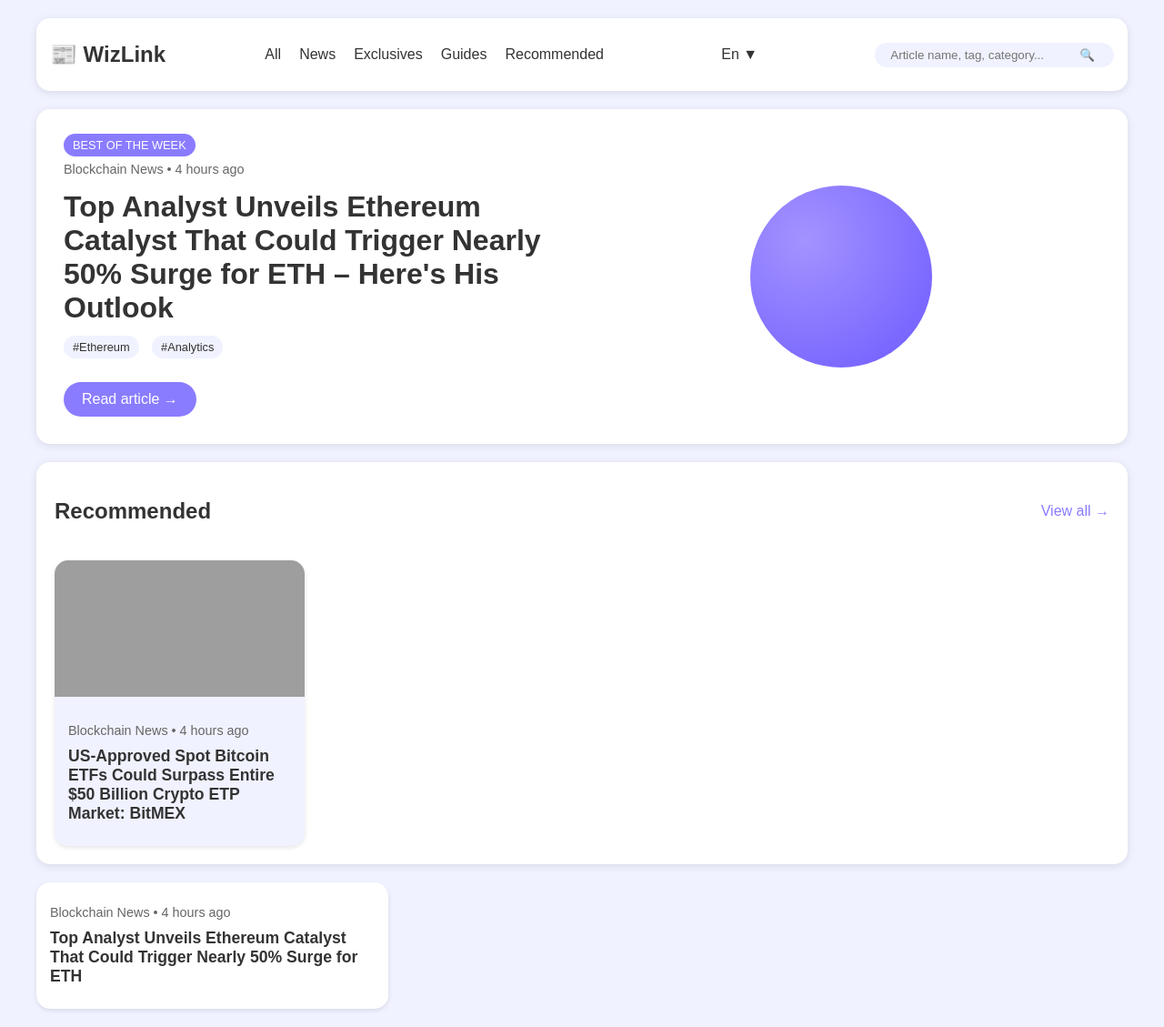
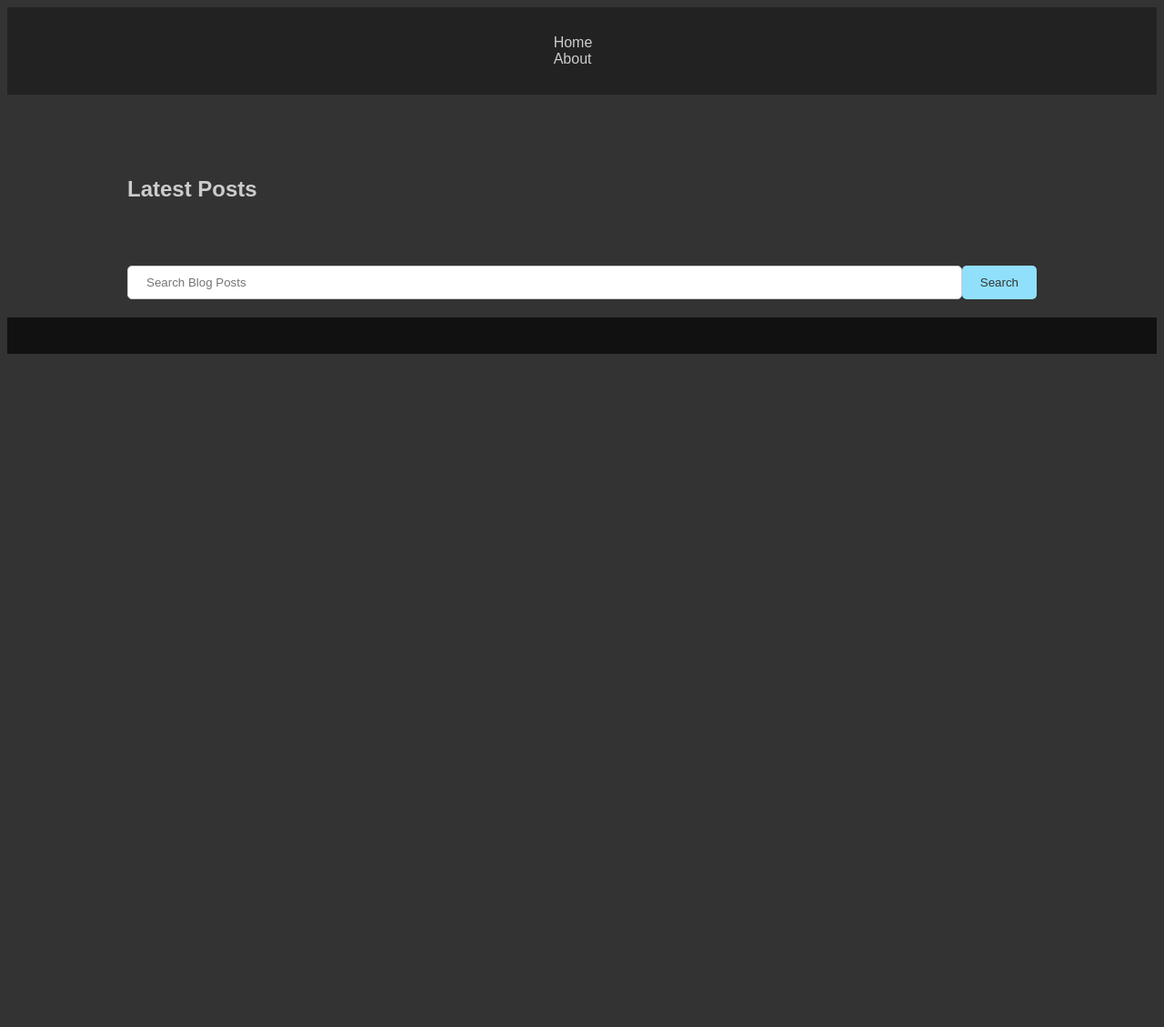
Before and after one commit to Coder-Harshit/WizLink, a Django app: page /viewer/ in a window 1280 px wide. Shown: the whole page at 91% size. After the commit the page ends 389 px from the top, so only its background shows below. Run offline with Django 5.2, Linux system fonts and the light colour scheme; a user stored in the database is signed in; grey boxes are pictures that could not be loaded.

Commit message:
gemini homepage

```diff
--- a/static/viewer/css/homepage.css
+++ b/static/viewer/css/homepage.css
@@ -1,242 +1,146 @@
-:root {
-    --primary-bg: #f0f2ff;
-    --card-bg: #ffffff;
-    --primary-text: #333333;
-    --secondary-text: #666666;
-    --accent: #8a7cff;
+/* Global Styles */
+body {
+    font-family: sans-serif;
+    background-color: #333333;
+    color: #cccccc;
 }
 
-body {
-    font-family: Arial, sans-serif;
-    background-color: var(--primary-bg);
-    color: var(--primary-text);
+a {
+    color: inherit;
+    text-decoration: none;
+}
+
+.container {
+    max-width: 1000px;
+    margin: 0 auto;
+    padding: 20px;
+}
+
+/* Header Styles */
+header {
+    background-color: #222222;
+    display: flex;
+    justify-content: space-between;
+    align-items: center;
+    padding: 10px 0;
+}
+
+.logo {
+    font-size: 24px;
+    font-weight: bold;
+}
+
+nav {
+    display: flex;
+}
+
+nav ul {
+    list-style: none;
     margin: 0;
     padding: 0;
 }
 
-.container {
-    max-width: 1200px;
-    margin: 0 auto;
-    padding: 20px;
+nav li {
+    margin-right: 20px;
 }
 
-header {
-    background-color: var(--card-bg);
-    border-radius: 15px;
-    padding: 15px;
-    margin-bottom: 20px;
-    box-shadow: 0 2px 10px rgba(0, 0, 0, 0.1);
-}
-
-nav {
+.user-profile {
     display: flex;
-    justify-content: space-between;
     align-items: center;
 }
 
-.logo {
-    font-size: 1.5em;
+.user-profile img {
+    width: 40px;
+    height: 40px;
+    border-radius: 50%;
+}
+
+/* Hero Section Styles */
+.hero {
+    text-align: center;
+}
+
+.hero img {
+    width: 100%;
+    height: 250px; /* Adjust height as needed */
+}
+
+/* Content Section Styles */
+.content {
+    padding-top: 50px;
+}
+
+.blog-posts {
+    display: grid;
+    grid-template-columns: repeat(auto-fit, minmax(300px, 1fr));
+    gap: 20px;
+}
+
+article {
+    background-color: #222222;
+    padding: 20px;
+    border-radius: 5px;
+}
+
+article a {
+    color: inherit;
+    text-decoration: none;
+}
+
+article img {
+    width: 100%;
+    border-radius: 5px;
+    margin-bottom: 10px;
+}
+
+article h3 {
+    font-size: 20px;
+    margin-bottom: 5px;
+}
+
+article p {
+    line-height: 1.5;
+    margin-bottom: 10px;
+}
+
+.category {
+    font-size: 12px;
+    color: #90e0fc;
+    text-transform: uppercase;
     font-weight: bold;
 }
 
-nav ul {
+.search-bar {
+    margin-top: 50px;
     display: flex;
-    list-style-type: none;
-    padding: 0;
 }
 
-nav ul li {
-    margin-right: 20px;
+.search-bar input[type="text"] {
+    padding: 10px 20px;
+    border: 1px solid #cccccc;
+    border-radius: 5px;
+    flex-grow: 1;
 }
 
-nav ul li a {
-    text-decoration: none;
-    color: var(--primary-text);
-}
-
-.language-select {
-    margin-right: 20px;
+.search-bar button {
+    background-color: #90e0fc;
+    color: #333333;
+    padding: 10px 20px;
+    border: none;
+    border-radius: 5px;
     cursor: pointer;
 }
 
-.search-bar {
-    display: flex;
-    background-color: var(--primary-bg);
-    border-radius: 20px;
-    padding: 5px 15px;
+/* Footer Styles (Placeholder for now) */
+footer {
+    background-color: #111111;
+    color: #cccccc;
+    padding: 20px;
+    text-align: center;
 }
 
-.search-bar input {
-    border: none;
-    background: transparent;
-    outline: none;
-    width: 200px;
+/* Animations (Optional) */
+.article:hover {
+    transform: scale(1.02);
+    transition: transform 0.2s ease-in-out;
 }
-
-.search-bar button {
-    border: none;
-    background: transparent;
-    cursor: pointer;
-}
-
-.featured-article {
-    display: flex;
-    background-color: var(--card-bg);
-    border-radius: 15px;
-    padding: 30px;
-    margin-bottom: 20px;
-    box-shadow: 0 2px 10px rgba(0, 0, 0, 0.1);
-}
-
-.article-content {
-    flex: 1;
-}
-
-.article-image {
-    flex: 1;
-    display: flex;
-    justify-content: center;
-    align-items: center;
-}
-
-.sphere {
-    width: 200px;
-    height: 200px;
-    background: radial-gradient(circle at 30% 30%, #a393ff, #6d5aff);
-    border-radius: 50%;
-}
-
-.category {
-    background-color: var(--accent);
-    color: white;
-    padding: 5px 10px;
-    border-radius: 15px;
-    font-size: 0.8em;
-}
-
-.timestamp {
-    color: var(--secondary-text);
-    font-size: 0.9em;
-    display: block;
-    margin: 10px 0;
-}
-
-h1 {
-    font-size: 2em;
-    margin: 15px 0;
-}
-
-.tags {
-    margin: 15px 0;
-}
-
-.tags span {
-    background-color: var(--primary-bg);
-    padding: 5px 10px;
-    border-radius: 15px;
-    margin-right: 10px;
-    font-size: 0.8em;
-}
-
-.read-more {
-    background-color: var(--accent);
-    color: white;
-    border: none;
-    padding: 10px 20px;
-    border-radius: 20px;
-    cursor: pointer;
-    font-size: 1em;
-    margin-top: 15px;
-}
-
-.recommended {
-    background-color: var(--card-bg);
-    border-radius: 15px;
-    padding: 20px;
-    margin-bottom: 20px;
-    box-shadow: 0 2px 10px rgba(0, 0, 0, 0.1);
-}
-
-.section-header {
-    display: flex;
-    justify-content: space-between;
-    align-items: center;
-    margin-bottom: 20px;
-}
-
-.view-all {
-    color: var(--accent);
-    text-decoration: none;
-}
-
-.article-list {
-    display: grid;
-    grid-template-columns: repeat(auto-fill, minmax(250px, 1fr));
-    gap: 20px;
-}
-
-.article-list article {
-    background-color: var(--primary-bg);
-    border-radius: 15px;
-    overflow: hidden;
-    box-shadow: 0 2px 5px rgba(0, 0, 0, 0.1);
-}
-
-.article-list img {
-    width: 100%;
-    height: 150px;
-    object-fit: cover;
-}
-
-.article-info {
-    padding: 15px;
-}
-
-.article-info h3 {
-    margin: 10px 0;
-    font-size: 1.1em;
-}
-
-.more-news {
-    display: grid;
-    grid-template-columns: repeat(3, 1fr);
-    gap: 20px;
-    margin-top: 20px;
-}
-
-.more-news article {
-    background-color: var(--card-bg);
-    border-radius: 15px;
-    padding: 15px;
-    box-shadow: 0 2px 5px rgba(0, 0, 0, 0.1);
-}
-
-.more-news h3 {
-    margin: 10px 0;
-    font-size: 1.1em;
-}
-
-@media (max-width: 768px) {
-    nav {
-        flex-direction: column;
-        align-items: flex-start;
-    }
-
-    nav ul {
-        margin: 10px 0;
-    }
-
-    .search-bar {
-        width: 100%;
-        margin-top: 10px;
-    }
-
-    .featured-article {
-        flex-direction: column;
-    }
-
-    .article-list,
-    .more-news {
-        grid-template-columns: 1fr;
-    }
-}
--- a/viewer/templates/homepage.html
+++ b/viewer/templates/homepage.html
@@ -10,69 +10,49 @@
 {% endblock css %}
 
 {% block body %}
+<header>
     <div class="container">
-        <header>
-            <nav>
-                <div class="logo">📰 WizLink</div>
-                <ul>
-                    <li><a href="#">All</a></li>
-                    <li><a href="#">News</a></li>
-                    <li><a href="#">Exclusives</a></li>
-                    <li><a href="#">Guides</a></li>
-                    <li><a href="#">Recommended</a></li>
+        {% comment %} <a href="{% url 'home' %}" class="logo">Your Blog Name</a> {% endcomment %}
+        <nav>
+            <ul>
+                <li><a href="#">Home</a></li>
+                <li><a href="#">About</a></li>
                 </ul>
-                <div class="language-select">En ▼</div>
-                <div class="search-bar">
-                    <input type="text" placeholder="Article name, tag, category...">
-                    <button>🔍</button>
-                </div>
-            </nav>
-        </header>
+        </nav>
+        {% comment %} <div class="user-profile">
+            <a href="{% url 'user_profile' %}"><img src="{% static 'images/user-icon.png' %}" alt="User Profile"></a>
+        </div> {% endcomment %}
+    </div>
+</header>
 
-        <main>
-            <section class="featured-article">
-                <div class="article-content">
-                    <span class="category">BEST OF THE WEEK</span>
-                    <span class="timestamp">Blockchain News • 4 hours ago</span>
-                    <h1>Top Analyst Unveils Ethereum Catalyst That Could Trigger Nearly 50% Surge for ETH – Here's His Outlook</h1>
-                    <div class="tags">
-                        <span>#Ethereum</span>
-                        <span>#Analytics</span>
-                    </div>
-                    <button class="read-more">Read article →</button>
-                </div>
-                <div class="article-image">
-                    <!-- Placeholder for the purple sphere image -->
-                    <div class="sphere"></div>
-                </div>
-            </section>
+<main>
+    <section class="hero">
+        {% comment %} <img src="{% static 'images/hero-image.jpg' %}" alt="Hero Image"> {% endcomment %}
+        </section>
 
-            <section class="recommended">
-                <div class="section-header">
-                    <h2>Recommended</h2>
-                    <a href="#" class="view-all">View all →</a>
-                </div>
-                <div class="article-list">
-                    <!-- Repeat this structure for each recommended article -->
+    <section class="content">
+        <div class="container">
+            <h2>Latest Posts</h2>
+            <div class="blog-posts">
+                {% for post in posts %}
                     <article>
-                        <img src="{% static 'img/article1.jpg' %}" alt="Article image">
-                        <div class="article-info">
-                            <span class="timestamp">Blockchain News • 4 hours ago</span>
-                            <h3>US-Approved Spot Bitcoin ETFs Could Surpass Entire $50 Billion Crypto ETP Market: BitMEX</h3>
-                        </div>
+                        <a href="{% url 'post_detail' post.slug %}">
+                            <img src="{{ post.featured_image.url }}" alt="{{ post.title }}">
+                            <h3>{{ post.title }}</h3>
+                            <p>{{ post.excerpt }}</p>
+                            <span class="category">{{ post.category }}</span>
+                        </a>
                     </article>
-                    <!-- More articles... -->
-                </div>
-            </section>
+                {% endfor %}
+            </div>
+            <form class="search-bar">
+                <input type="text" placeholder="Search Blog Posts">
+                <button type="submit">Search</button>
+            </form>
+        </div>
+    </section>
+</main>
 
-            <section class="more-news">
-                <!-- Repeat this structure for each news item -->
-                <article>
-                    <span class="timestamp">Blockchain News • 4 hours ago</span>
-                    <h3>Top Analyst Unveils Ethereum Catalyst That Could Trigger Nearly 50% Surge for ETH</h3>
-                </article>
-                <!-- More news items... -->
-            </section>
-        </main>
-    </div>
+<footer>
+</footer>
 {% endblock body %}
```
Also changed, not shown: db.sqlite3.
